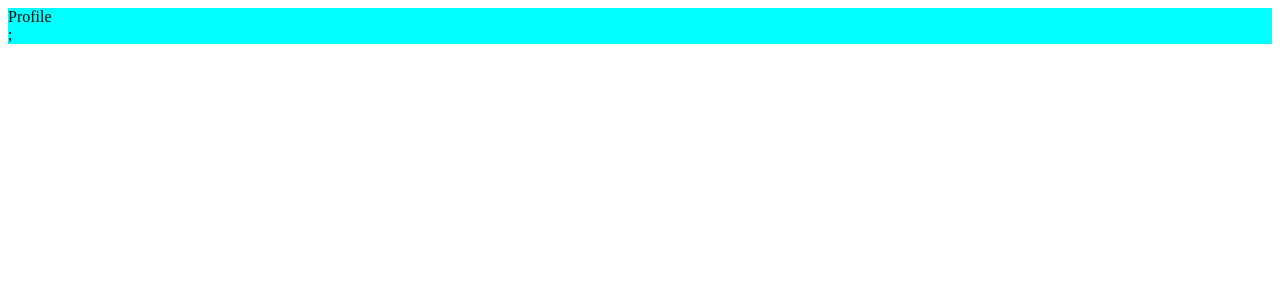
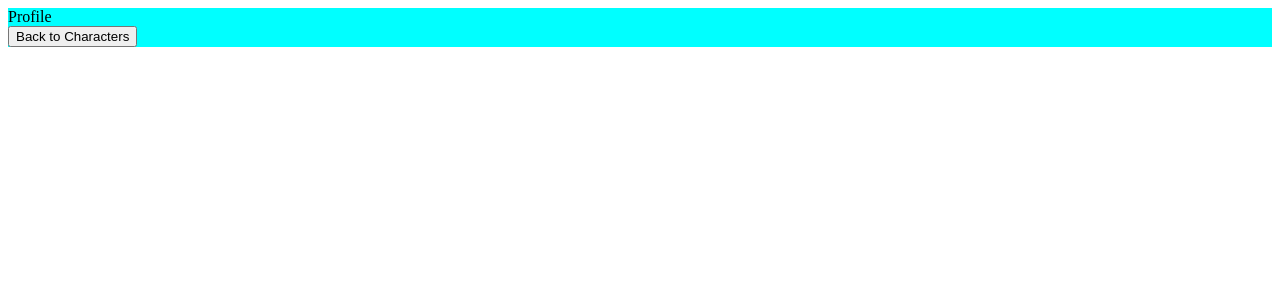
Before and after one commit to AlexOrlet89/RickRouter, a React app: page /profile in a window 1280 px wide. Shown: the top 300 px of the page. Built offline with nearby package versions, Linux system fonts and the light colour scheme.

Commit message:
back button on profile sends back to previous path

```diff
--- a/src/views/Profile.js
+++ b/src/views/Profile.js
@@ -1,15 +1,21 @@
 import React from 'react';
-import { useLocation } from 'react-router-dom';
+import { useHistory, useLocation } from 'react-router-dom';
 
 export default function Profile() {
   const location = useLocation();
+  const history = useHistory();
 
   const { from } = location.state || { from: { pathname: '/' } };
   console.log(from);
 
+  const handleBack = () => {
+    history.replace(from);
+  };
+
   return (
     <>
-      <div>Profile</div>;
+      <div>Profile</div>
+      <button onClick={handleBack}>Back to Characters</button>
     </>
   );
 }
```
